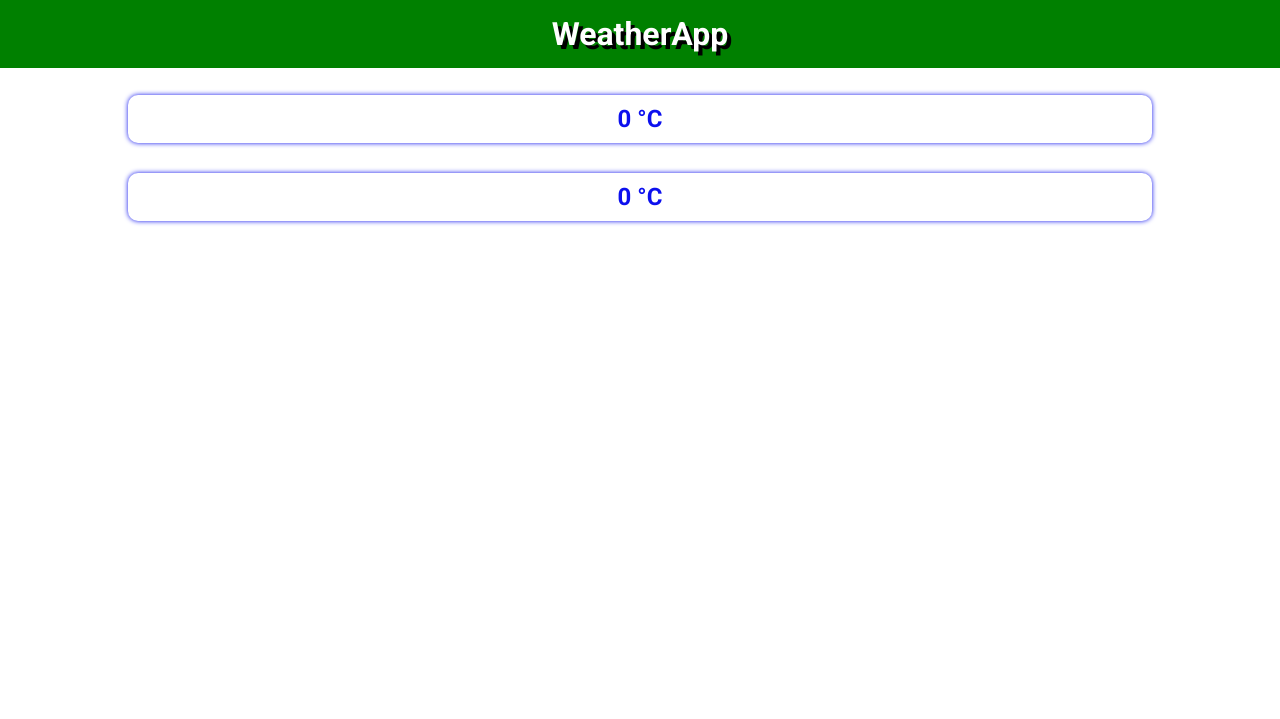
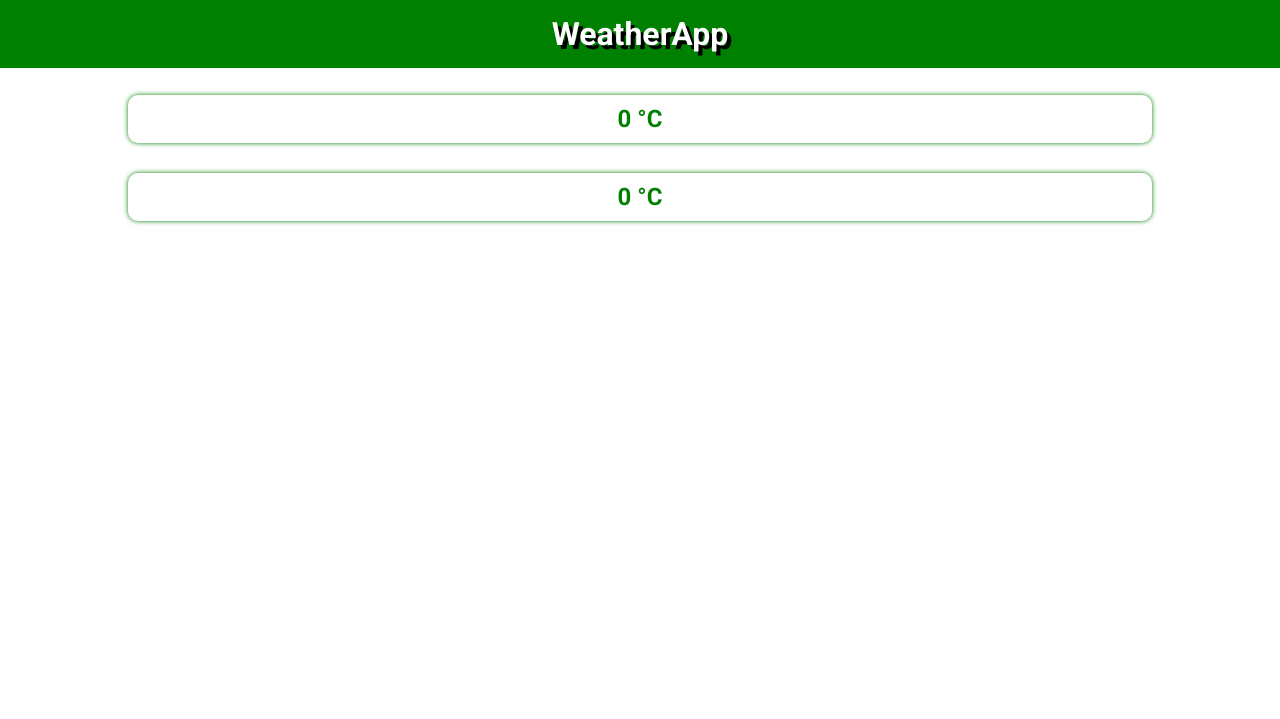
Before and after one commit to Abdulaziz-Mirsagatov/TodoApp, a Flask app: page / in a window 1280 px wide. Shown: the top 719 px of the page. Run offline with Flask 2, Linux system fonts and the light colour scheme; data comes from the database, SQL or seed files in the repository; data that the repository does not hold is empty.

Commit message:
'commit'

```diff
--- a/WeatherApp/static/styles.css
+++ b/WeatherApp/static/styles.css
@@ -5,7 +5,7 @@
     padding: 0;
     box-sizing: border-box;
     font-family: 'Roboto', sans-serif;
-    color: rgb(12, 16, 238);
+    color: green;
 }
 
 .title{
```
